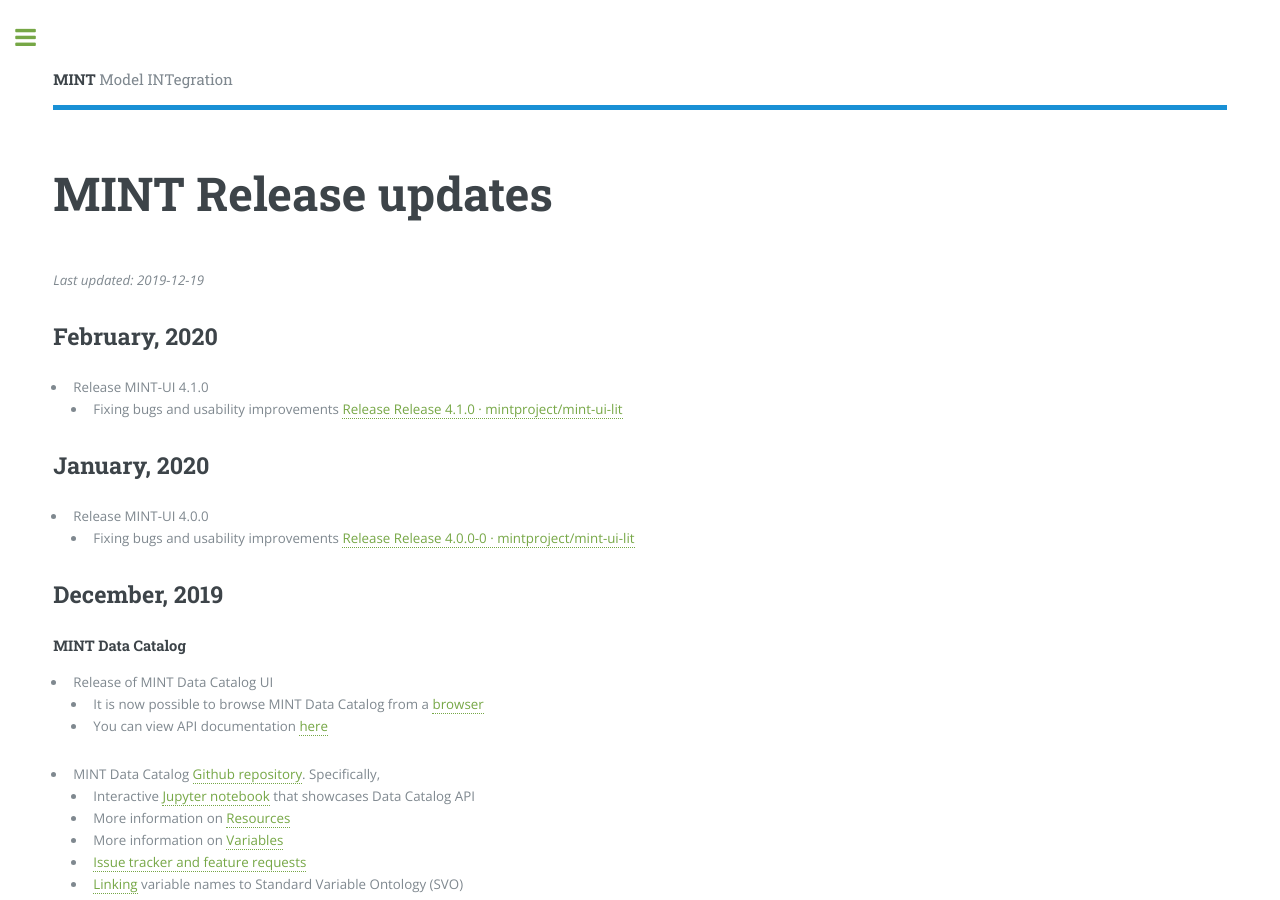
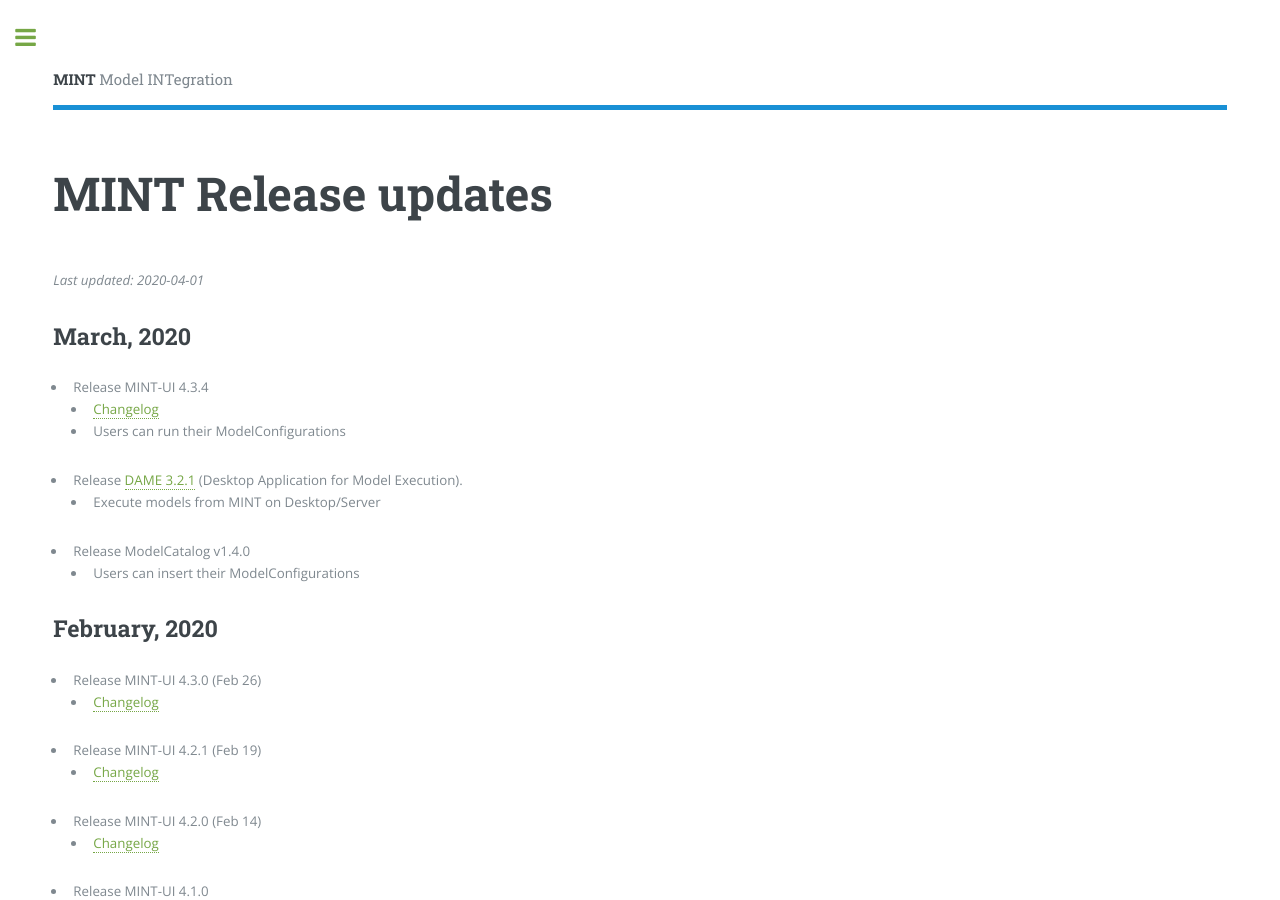
Before and after one commit to KnowledgeCaptureAndDiscovery/MINT, a Jekyll site: the page built from releases.md, in a window 1280 px wide and 900 px high. Built offline with Jekyll 4.4.1, drawn with Linux system fonts in a browser that asks for light colours.

Commit message:
add: release modelcatalog, mintui and DAME

```diff
--- a/releases.md
+++ b/releases.md
@@ -3,10 +3,26 @@
 title: MINT Release updates
 ---
 
-*Last updated: 2019-12-19*
+*Last updated: 2020-04-01*
+
+## March, 2020
+
+* Release MINT-UI 4.3.4
+    * [Changelog](https://github.com/mintproject/mint-ui-lit/releases/tag/4.3.4)
+    * Users can run their ModelConfigurations
+* Release [DAME 3.2.1](https://mint-cli.readthedocs.io/en/latest/) (Desktop Application for Model Execution).
+    * Execute models from MINT on Desktop/Server
+* Release ModelCatalog v1.4.0
+    * Users can insert their ModelConfigurations
 
 ## February, 2020
 
+* Release MINT-UI 4.3.0 (Feb 26)
+    * [Changelog](https://github.com/mintproject/mint-ui-lit/releases/tag/4.3.0)
+* Release MINT-UI 4.2.1 (Feb 19)
+    * [Changelog](https://github.com/mintproject/mint-ui-lit/releases/tag/4.2.1)
+* Release MINT-UI 4.2.0 (Feb 14)
+    * [Changelog](https://github.com/mintproject/mint-ui-lit/releases/tag/4.2.0)
 * Release MINT-UI 4.1.0
     * Fixing bugs and usability improvements [Release Release 4.1.0 · mintproject/mint-ui-lit](https://github.com/mintproject/mint-ui-lit/releases/tag/4.1.0)
 
```
